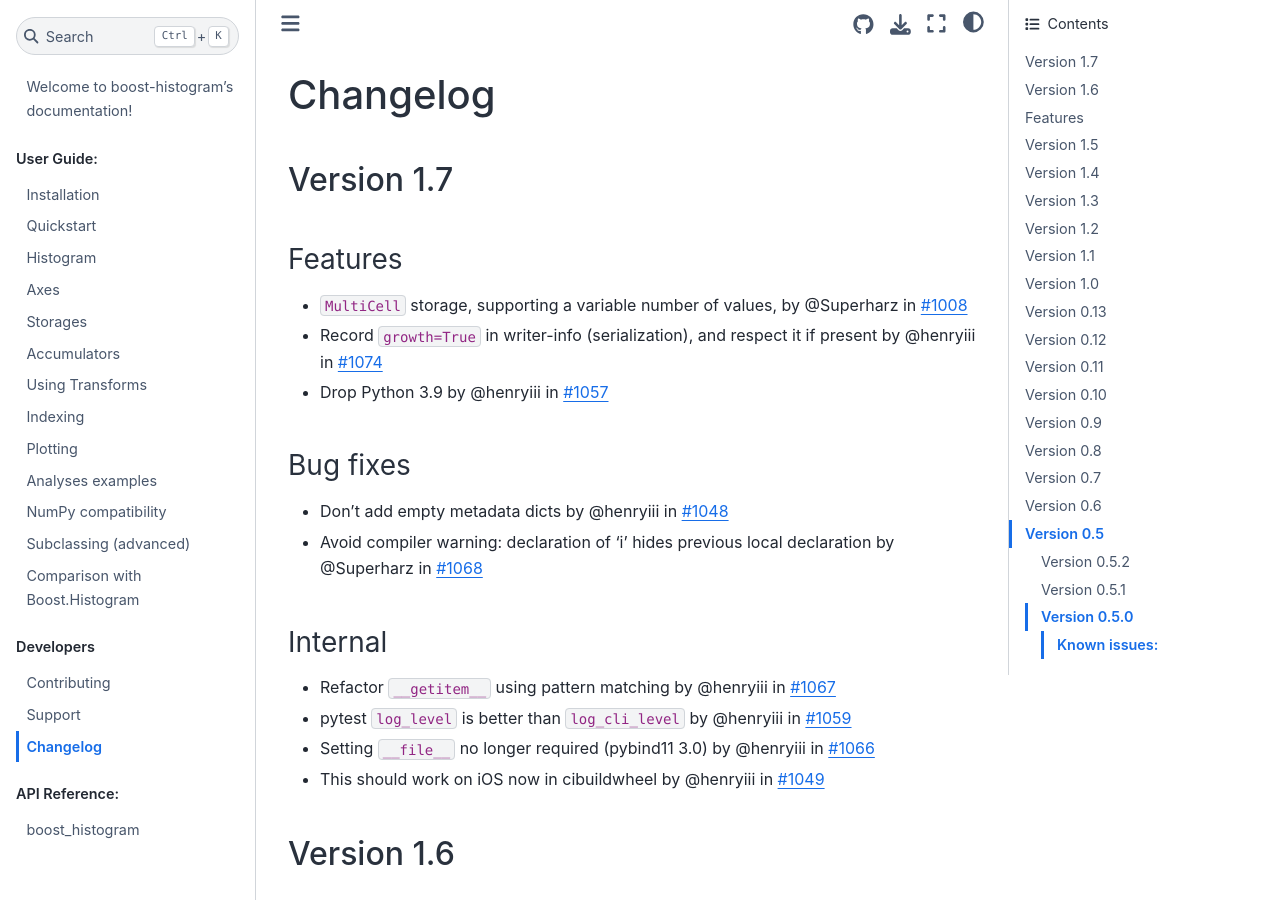
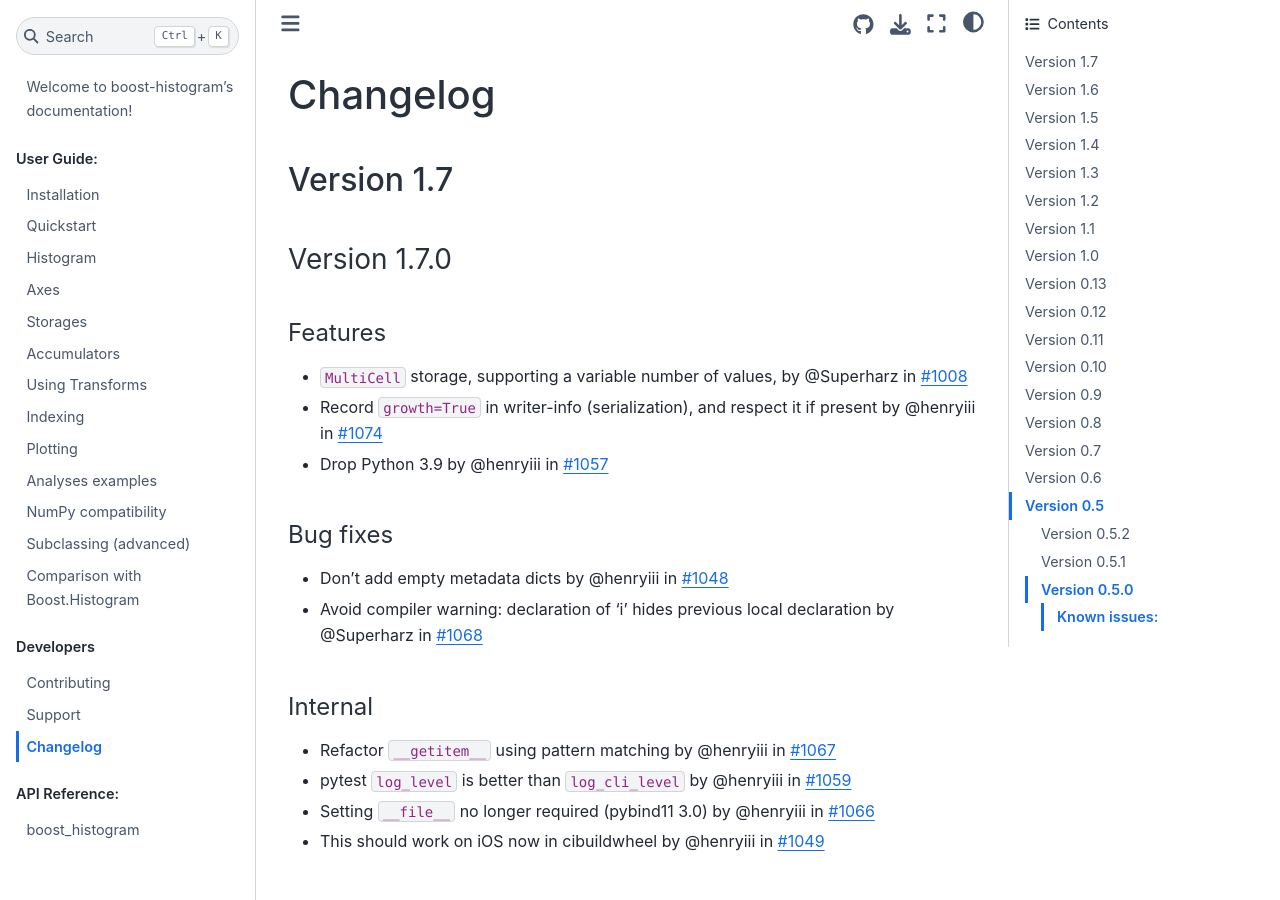
Before and after one commit to scikit-hep/boost-histogram, a Sphinx documentation site: the page built from docs/changelog.md, in a window 1280 px wide and 900 px high. Built offline with Sphinx 7.4.7 and the Sphinx Book theme 1.1.4, drawn with Linux system fonts in a browser that asks for light colours; pages that are not in the unit, such as notebooks, are missing from menus.

Commit message:
docs: imporve formatting of changelog
Signed-off-by: Henry Schreiner <henryfs@princeton.edu>

```diff
--- a/docs/changelog.md
+++ b/docs/changelog.md
@@ -2,18 +2,20 @@
 
 ## Version 1.7
 
-### Features
+### Version 1.7.0
+
+#### Features
 
 - `MultiCell` storage, supporting a variable number of values, by @Superharz in [#1008][]
 - Record `growth=True` in writer-info (serialization), and respect it if present by @henryiii in [#1074][]
 - Drop Python 3.9 by @henryiii in [#1057][]
 
-### Bug fixes
+#### Bug fixes
 
 - Don't add empty metadata dicts by @henryiii in [#1048][]
 - Avoid compiler warning: declaration of 'i' hides previous local declaration by @Superharz in [#1068][]
 
-### Internal
+#### Internal
 
 - Refactor `__getitem__` using pattern matching by @henryiii in [#1067][]
 - pytest `log_level` is better than `log_cli_level` by @henryiii in [#1059][]
@@ -37,7 +39,7 @@
 This release fixes several issues with serialization as it's being prepared
 in Hist/uhi.
 
-## Features
+#### Features
 
 - Support `__dict__` on histogram like axes [#1041][]
 - Allow library to be specified in `writer_info` removal [#1042][]
```
